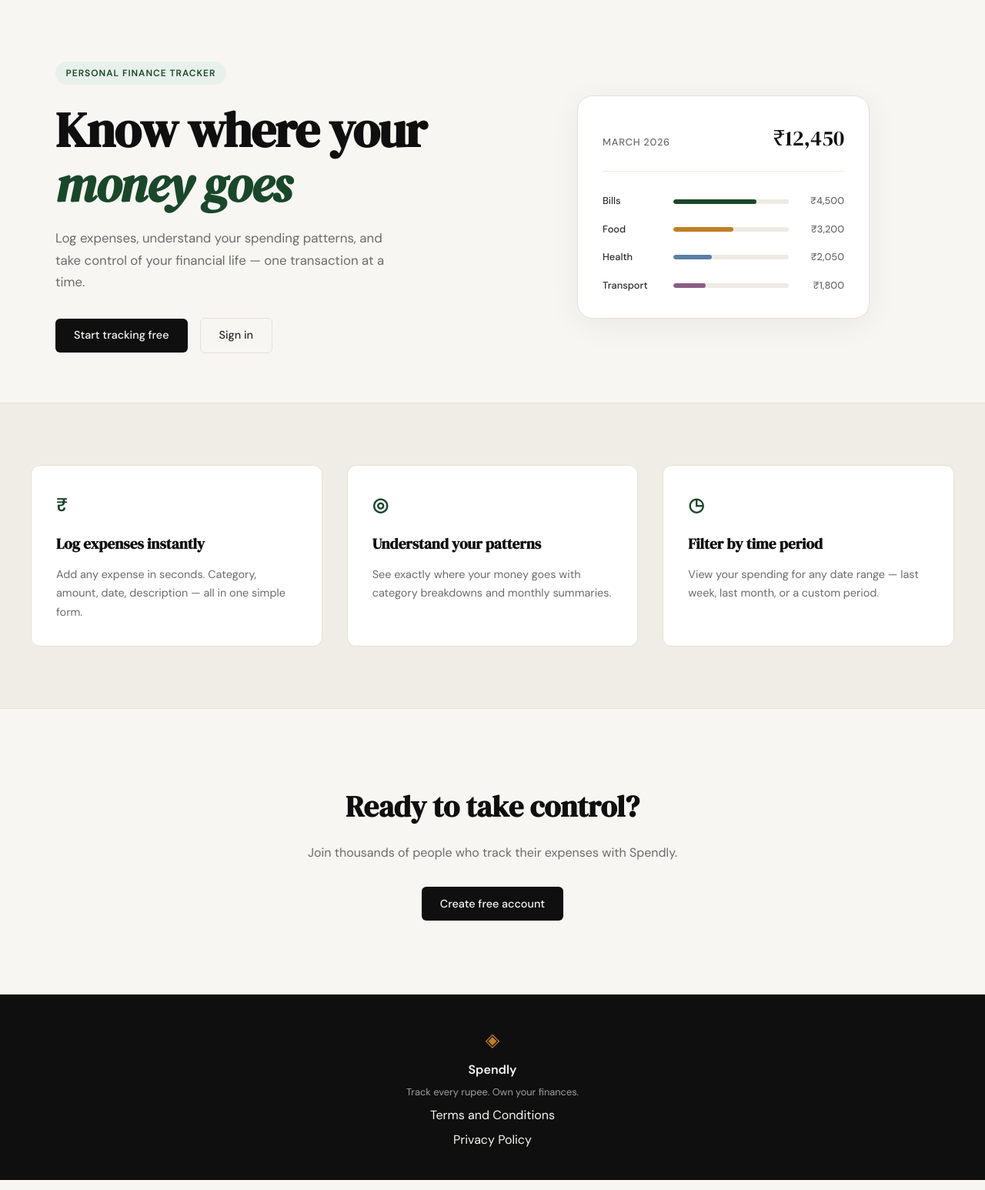
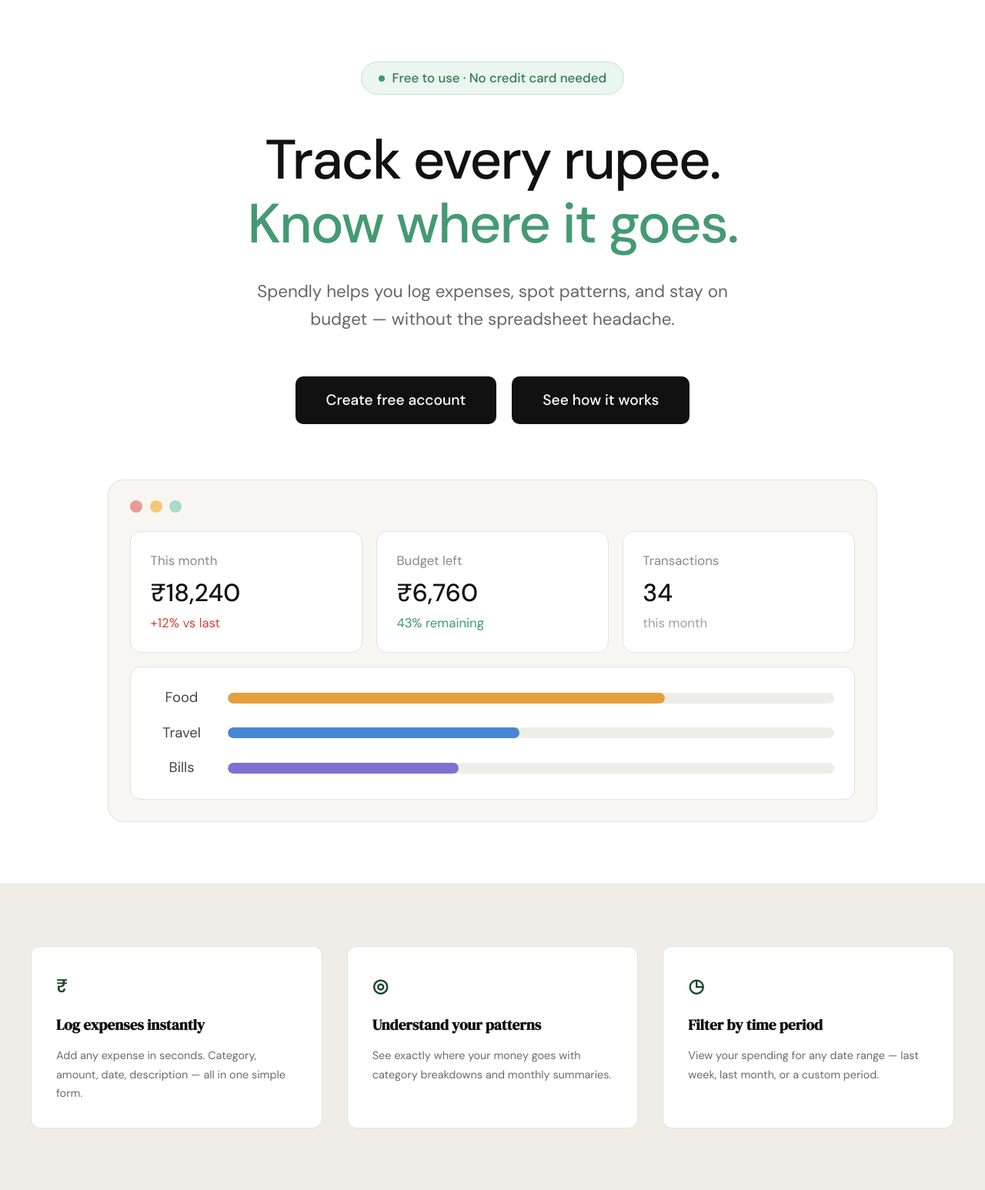
Before and after one commit to Fardins/Expense_Tracker, a Flask app: page / in a window 1280 px wide. Shown: the part 61-1607 px from the top of the page at 77% size. Run offline with Flask 3, Linux system fonts and the light colour scheme.

Commit message:
landing: redesign hero section to match mockup

```diff
--- a/file.txt
+++ b/file.txt
@@ -27,3 +27,9 @@
 4. Make sure the appearance looks like the website's theme
 
 git commit -m "landing: add privacy policy page and route"
+
+
+Modify only the hero section in @templates/landing.html and @static/css/landing.css to match this image exactly.
+Do not touch any other part of the page.
+
+git commit -m "landing: redesign hero section to match mockup"
--- /dev/null
+++ b/static/css/landing.css
@@ -0,0 +1,196 @@
+/* ------------------------------------------------------------------ */
+/* Landing hero                                                        */
+/* ------------------------------------------------------------------ */
+
+.landing-hero {
+    background: #ffffff;
+    padding: 5rem 2rem 5rem;
+}
+
+.landing-hero-inner {
+    max-width: 760px;
+    margin: 0 auto;
+    text-align: center;
+}
+
+.landing-badge {
+    display: inline-flex;
+    align-items: center;
+    gap: 0.6rem;
+    background: #eaf6ef;
+    border: 1px solid #bfe2cd;
+    color: #2f7a55;
+    font-size: 1.05rem;
+    font-weight: 500;
+    padding: 0.45rem 1.4rem;
+    border-radius: 999px;
+    margin-bottom: 2.75rem;
+}
+
+.landing-badge-dot {
+    width: 8px;
+    height: 8px;
+    border-radius: 50%;
+    background: #3f9a6e;
+}
+
+.landing-title {
+    font-family: var(--font-body);
+    font-weight: 500;
+    font-size: clamp(2.75rem, 6.5vw, 4.5rem);
+    line-height: 1.15;
+    letter-spacing: -0.025em;
+    color: #111111;
+    margin-bottom: 1.75rem;
+}
+
+.landing-title-accent { color: #449a72; }
+
+.landing-subtitle {
+    font-size: clamp(1.1rem, 2vw, 1.4rem);
+    line-height: 1.6;
+    color: #666666;
+    max-width: 650px;
+    margin: 0 auto 3.5rem;
+}
+
+.landing-actions {
+    display: flex;
+    justify-content: center;
+    gap: 1.25rem;
+    flex-wrap: wrap;
+}
+
+.landing-btn {
+    display: inline-block;
+    background: #111111;
+    color: #ffffff;
+    font-size: 1.2rem;
+    font-weight: 500;
+    padding: 1rem 2.5rem;
+    border-radius: 10px;
+    transition: background 0.2s;
+}
+
+.landing-btn:hover { background: var(--accent); }
+
+/* Dashboard preview ------------------------------------------------- */
+
+.landing-preview {
+    max-width: 1000px;
+    margin: 4.5rem auto 0;
+    background: #f7f6f3;
+    border: 1px solid #e4e1da;
+    border-radius: 20px;
+    padding: 1.6rem 1.75rem 1.75rem;
+}
+
+.landing-preview-dots {
+    display: flex;
+    gap: 0.6rem;
+    margin-bottom: 1.5rem;
+}
+
+.landing-dot {
+    width: 16px;
+    height: 16px;
+    border-radius: 50%;
+}
+
+.landing-dot-red    { background: #e89a96; }
+.landing-dot-yellow { background: #f1c873; }
+.landing-dot-green  { background: #a9dcc5; }
+
+.landing-stats {
+    display: grid;
+    grid-template-columns: repeat(3, 1fr);
+    gap: 1.1rem;
+    margin-bottom: 1.1rem;
+}
+
+.landing-stat {
+    display: flex;
+    flex-direction: column;
+    background: #ffffff;
+    border: 1px solid #e4e1da;
+    border-radius: 14px;
+    padding: 1.5rem 1.6rem;
+    text-align: left;
+}
+
+.landing-stat-label {
+    font-size: 1.05rem;
+    color: #888888;
+    margin-bottom: 0.6rem;
+}
+
+.landing-stat-value {
+    font-size: 2rem;
+    font-weight: 500;
+    line-height: 1.2;
+    color: #111111;
+    margin-bottom: 0.4rem;
+}
+
+.landing-stat-note {
+    font-size: 1.05rem;
+    color: #a0a0a0;
+}
+
+.landing-stat-note-up   { color: #d0453a; }
+.landing-stat-note-good { color: #3f9a6e; }
+
+.landing-bars {
+    display: flex;
+    flex-direction: column;
+    gap: 1rem;
+    background: #ffffff;
+    border: 1px solid #e4e1da;
+    border-radius: 14px;
+    padding: 1.6rem 1.6rem 1.6rem 1.75rem;
+}
+
+.landing-bar-row {
+    display: grid;
+    grid-template-columns: 76px 1fr;
+    align-items: center;
+    gap: 1.4rem;
+}
+
+.landing-bar-label {
+    font-size: 1.15rem;
+    color: #444444;
+    text-align: center;
+}
+
+.landing-bar-track {
+    height: 14px;
+    background: #efede7;
+    border-radius: 999px;
+    overflow: hidden;
+}
+
+.landing-bar {
+    height: 100%;
+    border-radius: 999px;
+}
+
+.landing-bar-food   { background: #e3a03f; }
+.landing-bar-travel { background: #4a86d6; }
+.landing-bar-bills  { background: #7b72d1; }
+
+/* Responsive -------------------------------------------------------- */
+
+@media (max-width: 700px) {
+    .landing-hero { padding: 3.5rem 1rem 3.5rem; }
+
+    .landing-badge { font-size: 0.9rem; padding: 0.4rem 1rem; }
+
+    .landing-btn { font-size: 1rem; padding: 0.85rem 1.75rem; }
+
+    .landing-preview { padding: 1.25rem; margin-top: 3rem; }
+
+    .landing-stats { grid-template-columns: 1fr; }
+
+    .landing-bar-row { grid-template-columns: 56px 1fr; gap: 0.9rem; }
+}
--- a/templates/landing.html
+++ b/templates/landing.html
@@ -2,59 +2,72 @@
 
 {% block title %}Spendly — Track Every Rupee{% endblock %}
 
+{% block head %}
+<link rel="stylesheet" href="{{ url_for('static', filename='css/landing.css') }}">
+{% endblock %}
+
 {% block content %}
 
-<section class="hero">
-    <div class="hero-inner">
-        <div class="hero-badge">Personal Finance Tracker</div>
-        <h1 class="hero-title">
-            Know where your<br>
-            <em>money goes</em>
+<section class="landing-hero">
+    <div class="landing-hero-inner">
+        <div class="landing-badge">
+            <span class="landing-badge-dot"></span>
+            Free to use · No credit card needed
+        </div>
+        <h1 class="landing-title">
+            Track every rupee.<br>
+            <span class="landing-title-accent">Know where it goes.</span>
         </h1>
-        <p class="hero-subtitle">
-            Log expenses, understand your spending patterns,
-            and take control of your financial life —
-            one transaction at a time.
+        <p class="landing-subtitle">
+            Spendly helps you log expenses, spot patterns, and stay
+            on budget — without the spreadsheet headache.
         </p>
-        <div class="hero-actions">
-            <a href="{{ url_for('register') }}" class="btn-primary">Start tracking free</a>
-            <a href="{{ url_for('login') }}" class="btn-ghost">Sign in</a>
+        <div class="landing-actions">
+            <a href="{{ url_for('register') }}" class="landing-btn">Create free account</a>
+            <a href="#" class="landing-btn">See how it works</a>
         </div>
     </div>
-    <div class="hero-visual">
-        <div class="mock-card">
-            <div class="mock-card-header">
-                <span class="mock-label">March 2026</span>
-                <span class="mock-total">₹12,450</span>
+
+    <div class="landing-preview">
+        <div class="landing-preview-dots">
+            <span class="landing-dot landing-dot-red"></span>
+            <span class="landing-dot landing-dot-yellow"></span>
+            <span class="landing-dot landing-dot-green"></span>
+        </div>
+        <div class="landing-stats">
+            <div class="landing-stat">
+                <span class="landing-stat-label">This month</span>
+                <span class="landing-stat-value">₹18,240</span>
+                <span class="landing-stat-note landing-stat-note-up">+12% vs last</span>
             </div>
-            <div class="mock-bars">
-                <div class="mock-bar-row">
-                    <span class="mock-cat">Bills</span>
-                    <div class="mock-bar-track">
-                        <div class="mock-bar" style="width: 72%"></div>
-                    </div>
-                    <span class="mock-amt">₹4,500</span>
+            <div class="landing-stat">
+                <span class="landing-stat-label">Budget left</span>
+                <span class="landing-stat-value">₹6,760</span>
+                <span class="landing-stat-note landing-stat-note-good">43% remaining</span>
+            </div>
+            <div class="landing-stat">
+                <span class="landing-stat-label">Transactions</span>
+                <span class="landing-stat-value">34</span>
+                <span class="landing-stat-note">this month</span>
+            </div>
+        </div>
+        <div class="landing-bars">
+            <div class="landing-bar-row">
+                <span class="landing-bar-label">Food</span>
+                <div class="landing-bar-track">
+                    <div class="landing-bar landing-bar-food" style="width: 72%"></div>
                 </div>
-                <div class="mock-bar-row">
-                    <span class="mock-cat">Food</span>
-                    <div class="mock-bar-track">
-                        <div class="mock-bar mock-bar-2" style="width: 52%"></div>
-                    </div>
-                    <span class="mock-amt">₹3,200</span>
+            </div>
+            <div class="landing-bar-row">
+                <span class="landing-bar-label">Travel</span>
+                <div class="landing-bar-track">
+                    <div class="landing-bar landing-bar-travel" style="width: 48%"></div>
                 </div>
-                <div class="mock-bar-row">
-                    <span class="mock-cat">Health</span>
-                    <div class="mock-bar-track">
-                        <div class="mock-bar mock-bar-3" style="width: 33%"></div>
-                    </div>
-                    <span class="mock-amt">₹2,050</span>
-                </div>
-                <div class="mock-bar-row">
-                    <span class="mock-cat">Transport</span>
-                    <div class="mock-bar-track">
-                        <div class="mock-bar mock-bar-4" style="width: 28%"></div>
-                    </div>
-                    <span class="mock-amt">₹1,800</span>
+            </div>
+            <div class="landing-bar-row">
+                <span class="landing-bar-label">Bills</span>
+                <div class="landing-bar-track">
+                    <div class="landing-bar landing-bar-bills" style="width: 38%"></div>
                 </div>
             </div>
         </div>
```
